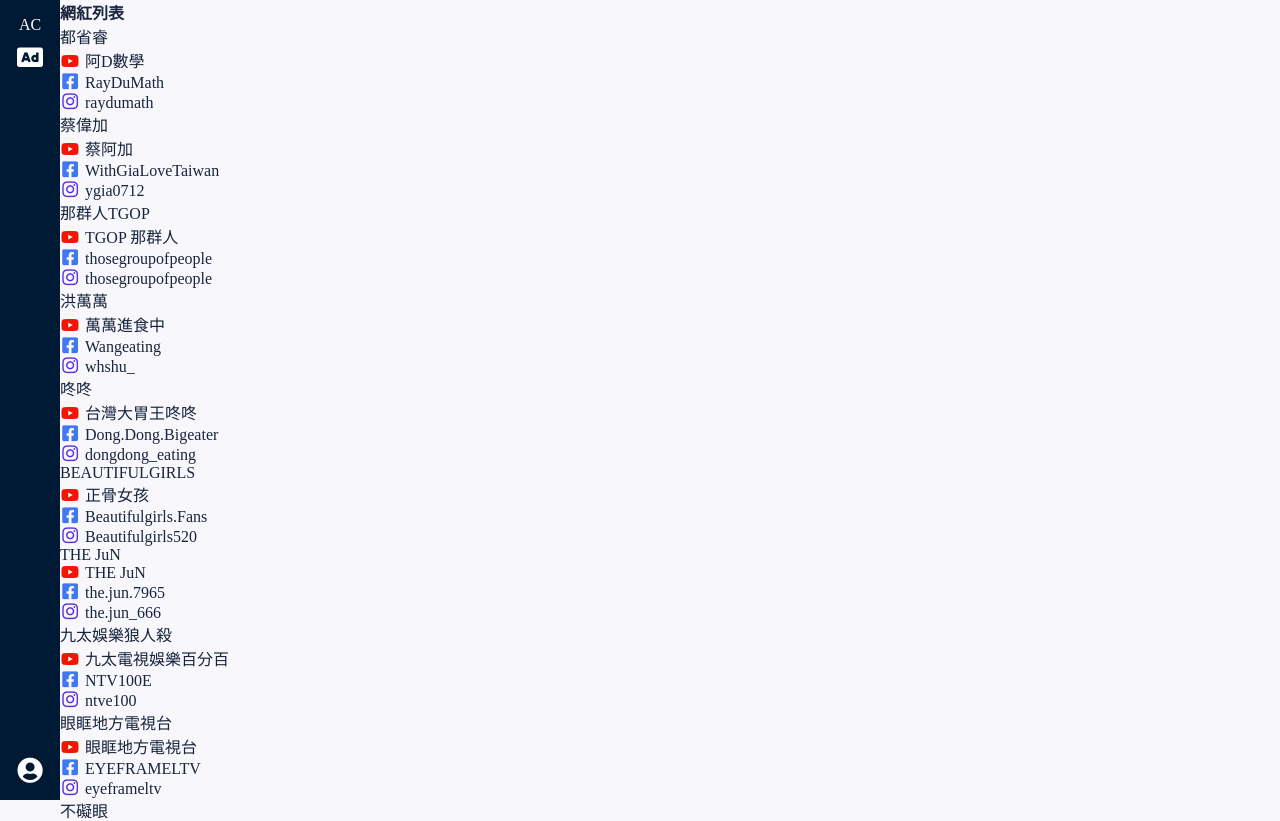
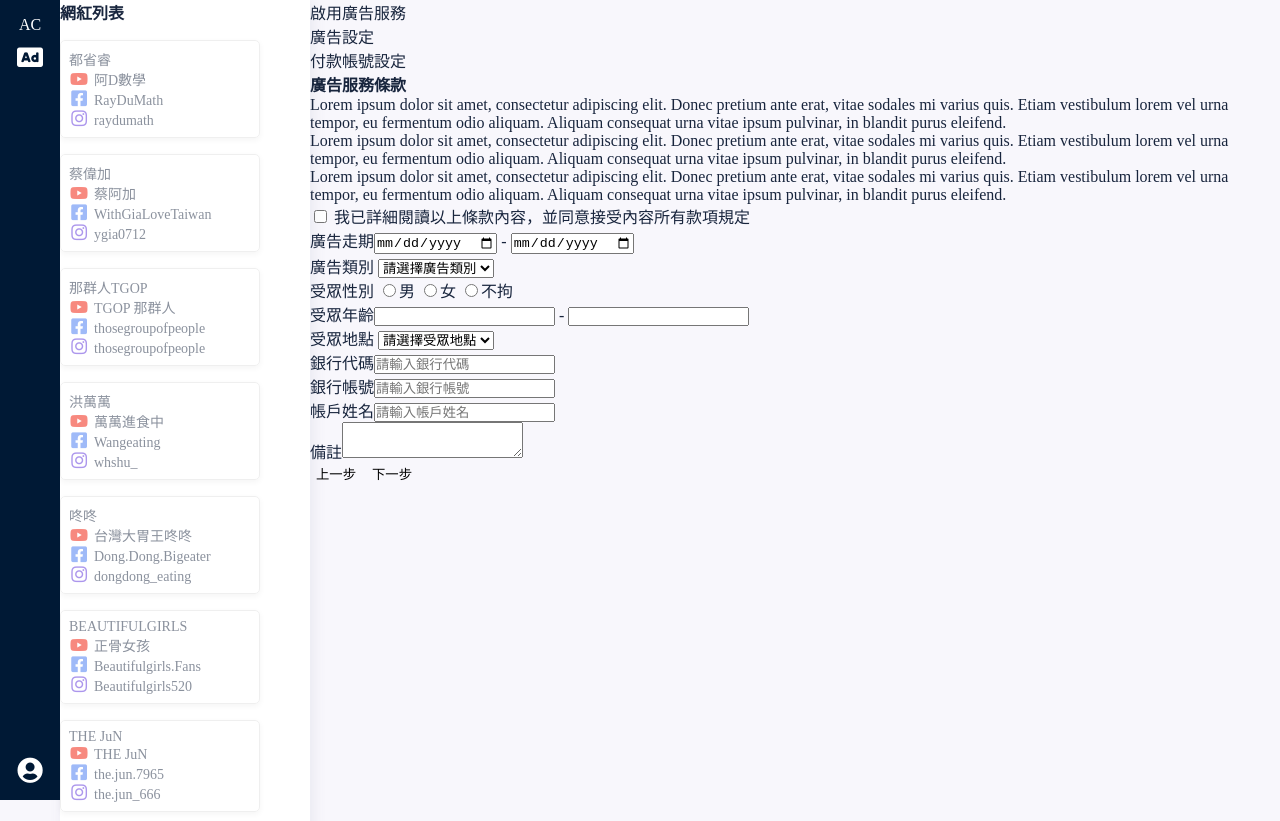
Before and after one commit to wintersprouter/ad-platform, a website built with webpack: page Index.html in a window 1280 px wide. Shown: the top 821 px of the page. Built offline with nearby package versions, Linux system fonts and the light colour scheme.

Commit message:
feat: modify card list layout

```diff
--- a/src/scss/main.scss
+++ b/src/scss/main.scss
@@ -284,10 +284,26 @@
 
 #main-content {
   margin-left: 60px;
+  display: flex;
 }
 
 .card-list-panel {
+  flex: 0 0 250px;
+//   前面這兩個 0 代表 flex-grow 和 flex-shrink 為 0，在 main-content 當中剩下來的空間並不需要分配給 card-list-panel。而在縮小的時候，也不用對 card-list-panel 的寬度進行縮減。
+// 而最後的 flex-basis 則是設定 cart list 主軸 (main axis) 的屬性。 flex-basis 是長是寬視當前的 flex-direction 決定。當元素們的排列方向是橫向 (row) 時，決定的是元素的寬度。反之，當元素是垂直排列 (column) 時，決定的是元素的高度。現在 card-list-panel 主軸是橫向的，所以設定 flex-basis 為 250px 就等於設定 card panel 的寬度是 250px。
+  background-color: white;
+  @extend %standard-boxshadow;
+  z-index: 20;
   .card {
+    width: 200px;
+    margin-top: 16px;
+    padding: 8px;
+    border: 1px solid #e0e0e0;
+    border-radius: 5px;
+    box-shadow: 0 2px 6px 0 rgba(0, 0, 0, 0.09);
+    font-size: 14px;
+    cursor: pointer;
+    opacity: 0.5;
     i {
       width: 20px;
       font-size: 16px;
@@ -309,3 +325,7 @@
     }
   }
 }
+.right-content {
+  flex: 1;
+  // 已經規定 card-list-panel 的寬度為 250px，因此以上設定的意思是指現在把 main-content 中剩下來的空間，都分配給 right-content。
+}
```
